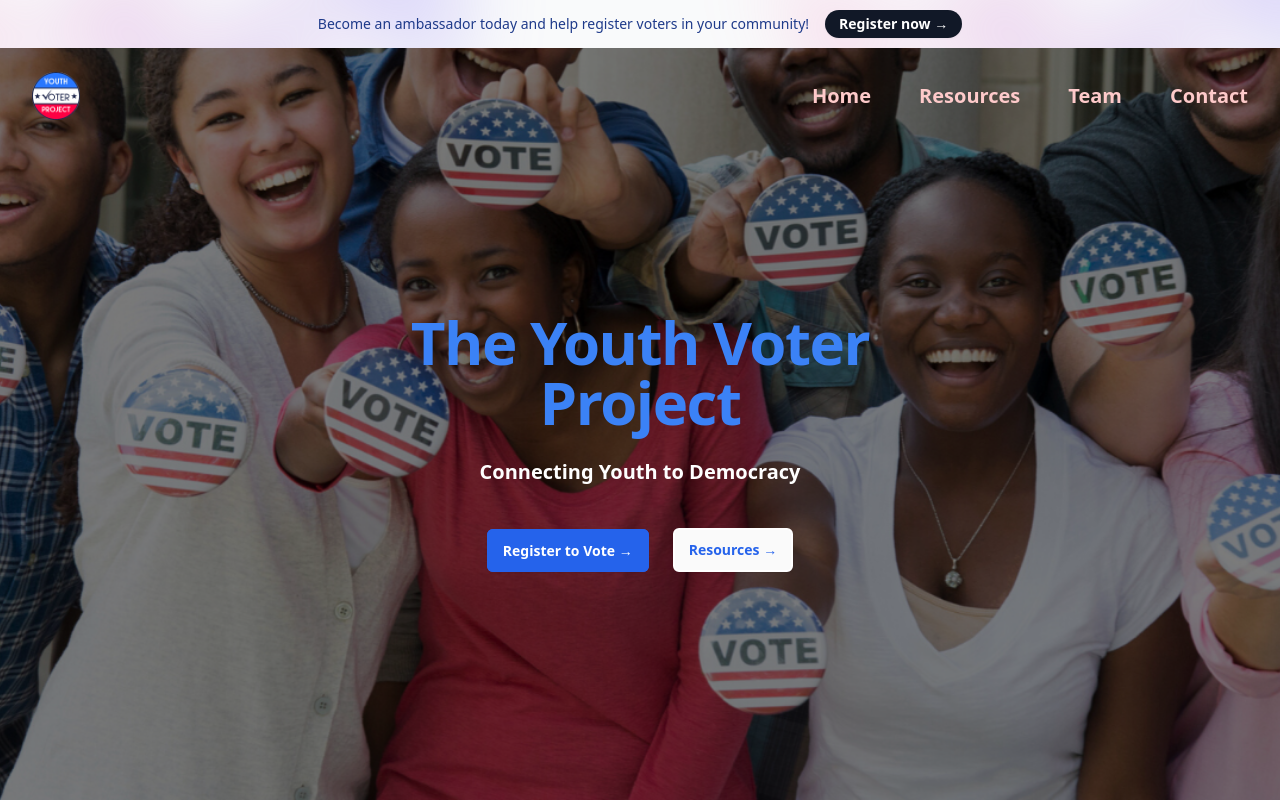
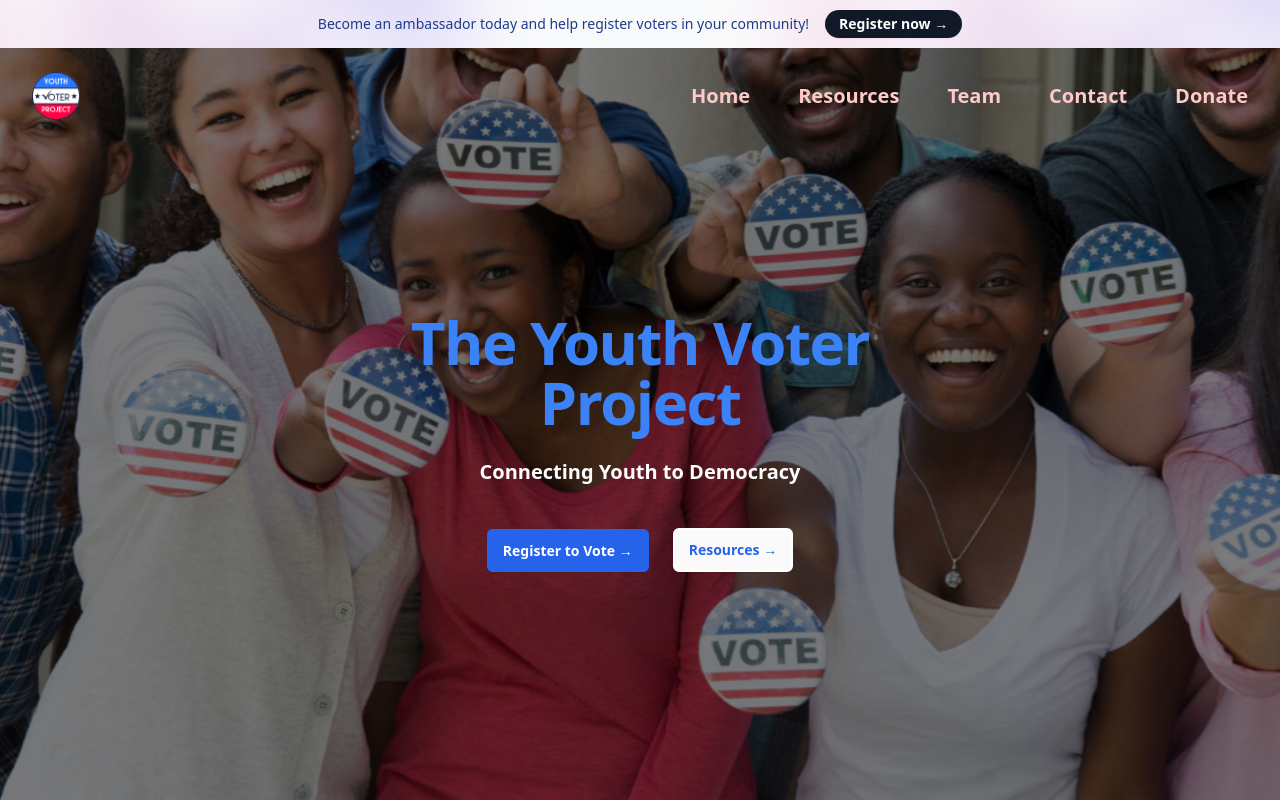
Before and after one commit to aviBandi/youthVoterProject, a React (Create React App) app in the folder my-app/: page /home in a window 1280 px wide. Shown: the top 802 px of the page. Built offline with nearby package versions, Linux system fonts and the light colour scheme; a web font is replaced by a local one.

Commit message:
just got the donate thing linked up

```diff
--- a/my-app/src/components/navHome.js
+++ b/my-app/src/components/navHome.js
@@ -12,6 +12,7 @@ const Nav = () => {
         { name: 'Resources', href: '/resources' },
         { name: 'Team', href: '/team' },
         { name: 'Contact', href: '/contact' },
+        { name: "Donate", href: 'https://www.justgiving.com/page/the-youth-voter-project?utm_campaign=lc_frp_share_transaction_transactional_--_page_launched_--_campaign&utm_content=87dabc9b-68e5-4393-8dc8-6f8d39056640&utm_medium=email&utm_source=postoffice&utm_term=1721937370922' }
     ]
     return (
         <div>
--- a/my-app/src/components/navOther.js
+++ b/my-app/src/components/navOther.js
@@ -11,6 +11,7 @@ const Nav = () => {
         { name: 'Resources', href: '/resources' },
         { name: 'Team', href: '/team' },
         { name: 'Contact', href: '/contact' },
+        { name: "Donate", href: 'https://www.justgiving.com/page/the-youth-voter-project?utm_campaign=lc_frp_share_transaction_transactional_--_page_launched_--_campaign&utm_content=87dabc9b-68e5-4393-8dc8-6f8d39056640&utm_medium=email&utm_source=postoffice&utm_term=1721937370922' }
     ]
     return (
         <div>
```
